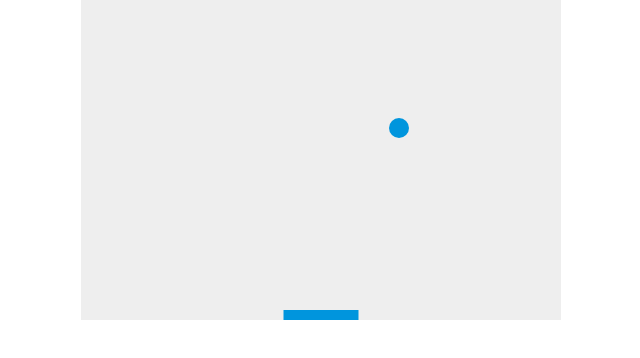
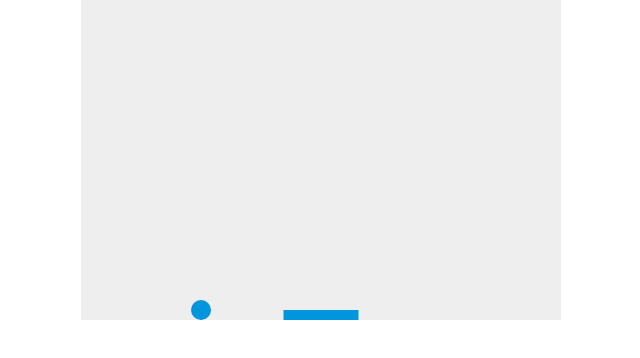
Before and after one commit to joemiddie13/break_out_tutorial, a plain HTML site: page index.html in a window 1280 px wide. Shown: the full height of the page, 319-959 px from the left. Drawn offline with Linux system fonts and the light colour scheme.

Commit message:
Step 5 of 10 complete

```diff
--- a/index.html
+++ b/index.html
@@ -56,23 +56,34 @@
         ctx.clearRect(0, 0, canvas.width, canvas.height);
         drawBall();
         drawPaddle();
+
+        if(x + dx > canvas.width-ballRadius || x + dx < ballRadius) {
+            dx = -dx;
+        }
+        if(y + dy < ballRadius) {
+            dy = -dy;
+        }
+        else if(y + dy > canvas.height-ballRadius) {
+            if(x > paddleX && x < paddleX + paddleWidth) {
+                dy = -dy;
+            }
+            else {
+                alert("GAME OVER");
+                document.location.reload();
+                clearInterval(interval);
+            }
+        }
+
+        if(rightPressed && paddleX < canvas.width-paddleWidth) {
+            paddleX += 7;
+        }
+        else if(leftPressed && paddleX > 0) {
+            paddleX -= 7;
+        }
+
         x += dx;
         y += dy;
-        if (x + dx > canvas.width - ballRadius || x + dx < ballRadius) {
-          dx = -dx;
-        }
-
-        if (y + dy > canvas.height - ballRadius || y + dy < ballRadius) {
-          dy = -dy;
-        }
-
-        if (rightPressed) {
-          paddleX = Math.min(paddleX + 7, canvas.width - paddleWidth);
-        } else if (leftPressed) {
-          paddleX = Math.max(paddleX - 7, 0);
-        }
-
-      }
+    }
 
       document.addEventListener("keydown", keyDownHandler, false);
       document.addEventListener("keyup", keyUpHandler, false);
@@ -93,7 +104,7 @@
       }
 
 
-      setInterval(draw, 10);
+      const interval = setInterval(draw, 10);
     </script>
   </body>
 </html>
```
